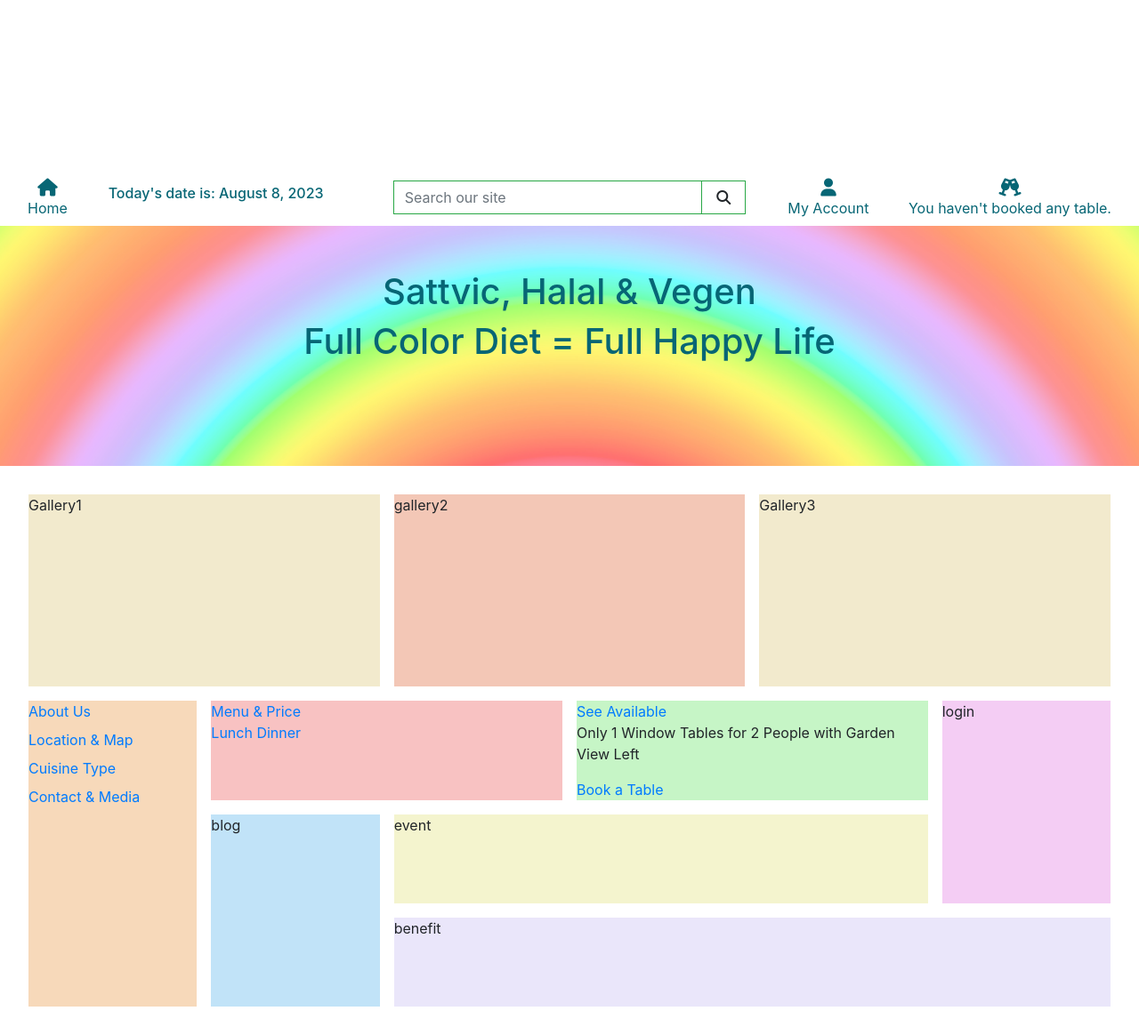
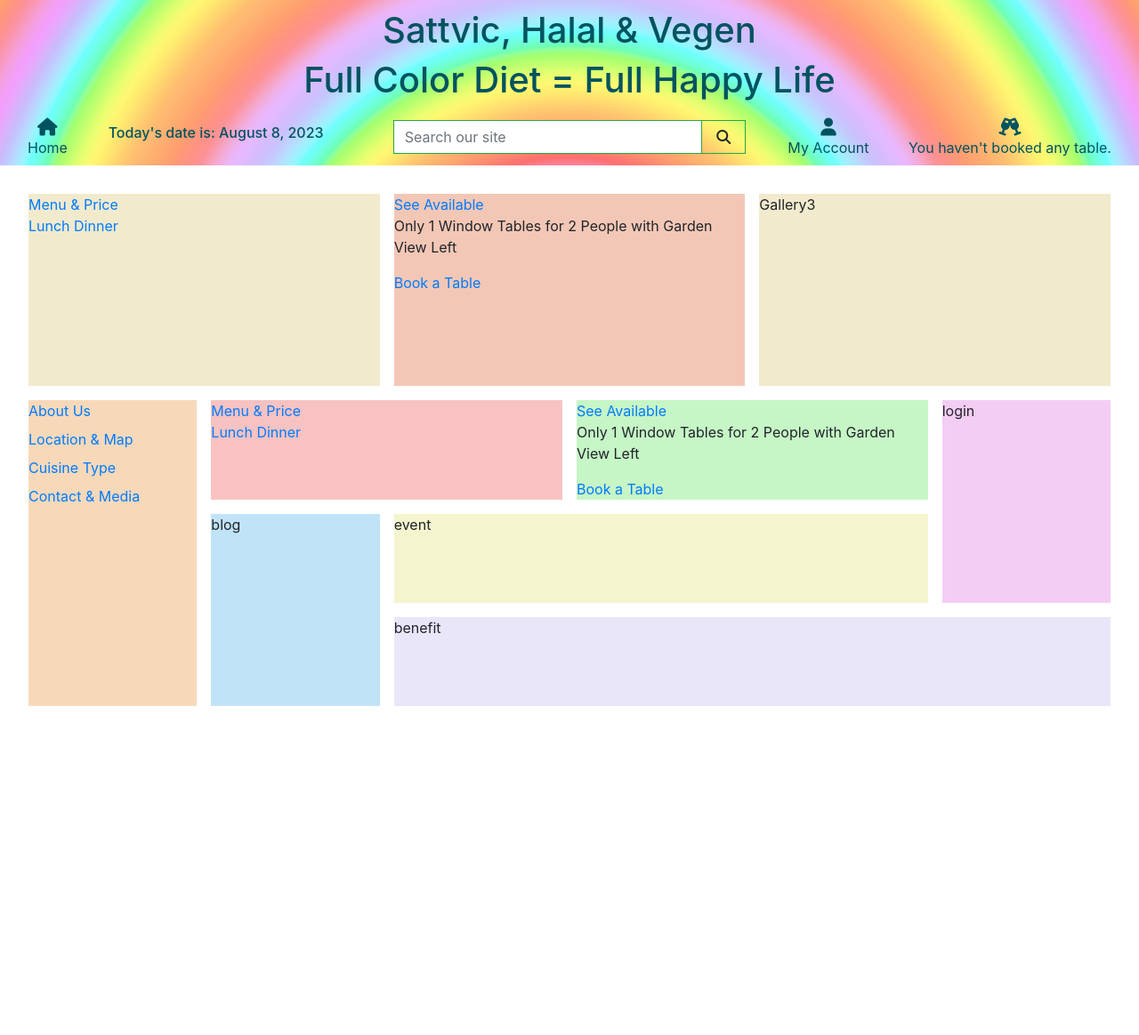
Before and after one commit to wujiaan2022/Sattvic_Hahal_Vegan, a Django app: page / in a window 1280 px wide. Shown: the whole page at 89% size. After the commit the page ends 794 px from the top, so only its background shows below. Run offline with Django 3.2, Linux system fonts and the light colour scheme; some libraries are stand-ins or nearby versions.

Commit message:
fixed the header background image not align with the header text and navicon by adjust the padding

```diff
--- a/home/templates/home/index.html
+++ b/home/templates/home/index.html
@@ -2,24 +2,30 @@
 {% load static %}
 
 {% block page_header %}
-    <div class="container-fluid index-text-header image-container">
+    <div class="container-fluid index-text-header">
         <div class="row">
             <div class="col text-darkgreen text-center">
-                <h1>Sattvic, Halal & Vegen</h1>
-                <h1>Full Color Diet = Full Happy Life</h1>
+                {% comment %} <h1>Sattvic, Halal & Vegen</h1>
+                <h1>Full Color Diet = Full Happy Life</h1> {% endcomment %}
             </div>
         </div>
     </div>
 
-
-
 {% endblock %}
 
 {% block content %}
-    <div class="wrapper">
+    <div class="stacked">
 
-        <div class="gallery1">Gallery1</div>
-        <div class="gallery2">gallery2</div>
+        <div class="gallery1">
+            <a href="" class='title-button btn-block'>Menu & Price</a>
+            <a href="" class='item-button'>Lunch</a>
+            <a href="" class='item-button'>Dinner</a>
+        </div>
+        <div class="gallery2">
+            <a href="" class='title-button'>See Available</a>
+            <p>Only 1 Window Tables for 2 People with Garden View Left</p>
+            <a href="" class='item-button'>Book a Table</a>
+        </div>
         <div class="gallery3">Gallery3</div>
 
         <div class="about">
--- a/static/css/style.css
+++ b/static/css/style.css
@@ -19,70 +19,31 @@ body {
   width: 1.5rem;
 }
 
-.logo-font {
-  text-transform: uppercase;
-}
-
-.main-logo-link {
-  width: fit-content;
-}
 
 
 /* page header */
 
-.home-header-container {
-  background-color: aquamarine;
-  /* background: url('/media/pageHeaderRainbow.jpg') no-repeat center center fixed; */
-  /* background-size: cover; */
-  /* padding-top: 50px; */
+
+.text-darkgreen {
+  color: rgb(1, 83, 96);
 }
 
-.text-darkgreen {
-  color: rgb(7, 102, 117);
-}
-
-
-
 .icon-text {
-  color: rgb(7, 102, 117);
+  color: rgb(1, 83, 96);
 }
 
 .icon-text:hover {
-  color: rgb(150, 115, 0);
+  color: rgb(93, 3, 3);
 }
 
 .base-nav-header {
-  padding-top: 190px;
-}
-
-.image-container {
   width: 100%; /* Set the width of the container */
-  height: 270px; /* Set the height of the container */
+  padding-top: 10px;
   background-image: url('/static/image/pageHeaderRainbow.jpg'); /* Path to your image */
   background-size: cover; /* Scale the image to cover the entire container */
   background-position: center; /* Center the image within the container */
 }
 
-.index-text-header {
-  padding-top: 50px;
-  padding-bottom: 80px;
-  /* background-color: rgb(182, 234, 241); */
-}
-
-
-.wrapper {
-    display: grid;
-    grid-template-columns: repeat(6, 1fr);
-    grid-auto-rows: minmax(100px, auto);
-    gap: 1em;
-    grid-template-areas:
-      "pic1 pic1 pic2 pic2 pic3 pic3"
-      "pic1 pic1 pic2 pic2 pic3 pic3"
-      "about menu menu booking booking login"
-      "about blog event event event login"
-      "about blog benefit benefit benefit benefit";
-    margin: 2em;
-  }
 
 
 
@@ -113,6 +74,22 @@ body {
 
 
 
+
+
+
+.stacked {
+    display: grid;
+    grid-template-columns: repeat(6, 1fr);
+    grid-auto-rows: minmax(100px, auto);
+    gap: 1em;
+    grid-template-areas:
+      "pic1 pic1 pic2 pic2 pic3 pic3"
+      "pic1 pic1 pic2 pic2 pic3 pic3"
+      "about menu menu booking booking login"
+      "about blog event event event login"
+      "about blog benefit benefit benefit benefit";
+    margin: 2em;
+  }
 
 
 .gallery1 {
--- a/templates/base.html
+++ b/templates/base.html
@@ -40,6 +40,14 @@
   <body>
 
     <header class="container-fluid base-nav-header">
+
+        <div class="row">
+            <div class="col text-darkgreen text-center">
+                <h1>Sattvic, Halal & Vegen</h1>
+                <h1>Full Color Diet = Full Happy Life</h1>
+            </div>
+        </div>
+
         <div class="row">
 
             <div class="col-lg-1 my-auto py-1 py-lg-0 text-center text-lg-right">
```
